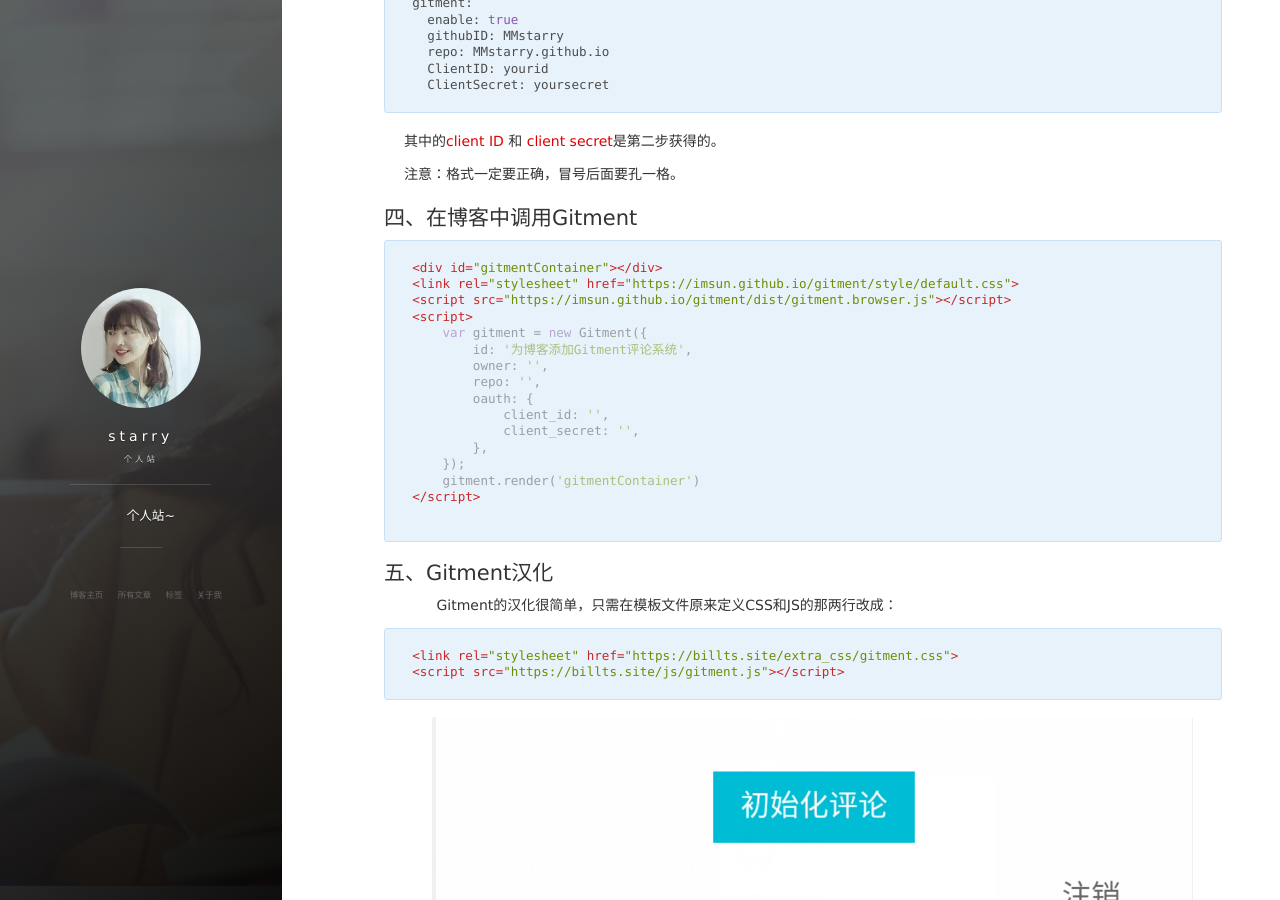
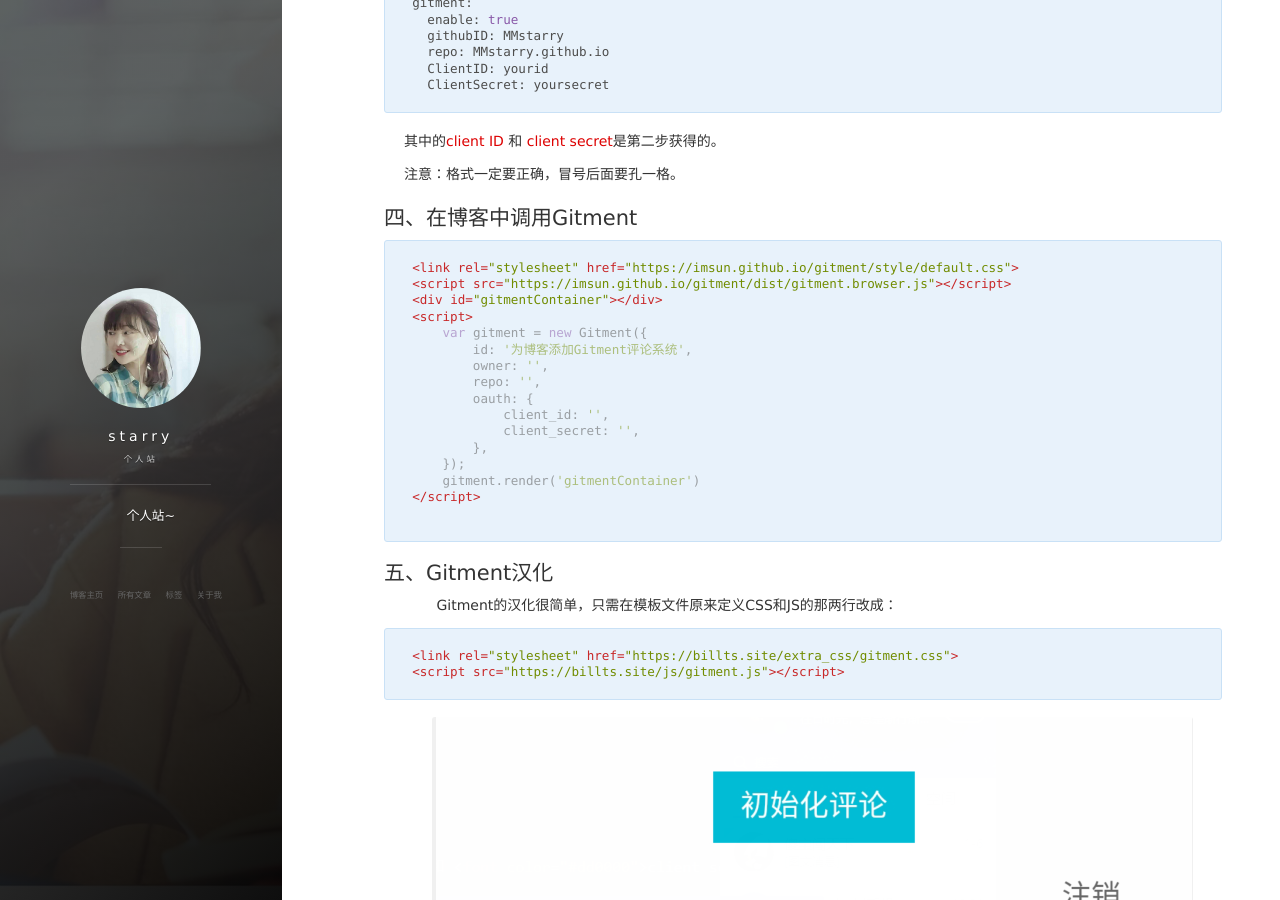
Before and after one commit to MMstarry/MMstarry.github.io, a Jekyll site: the page built from _posts/2017-09-24-gitment.md, in a window 1280 px wide and 900 px high, scrolled down 1147 px. Built offline with Jekyll 4.4.1, drawn with Linux system fonts in a browser that asks for light colours; nearby versions of some CDN libraries; comment, search, counter and statistics services are not loaded.

Commit message:
Update 2017-09-24-gitment.md

````diff
--- a/_posts/2017-09-24-gitment.md
+++ b/_posts/2017-09-24-gitment.md
@@ -39,10 +39,10 @@ gitment:
 
 ## 四、在博客中调用Gitment
 
-```xml
-<div id="gitmentContainer"></div>
+```js
 <link rel="stylesheet" href="https://imsun.github.io/gitment/style/default.css">
 <script src="https://imsun.github.io/gitment/dist/gitment.browser.js"></script>
+<div id="gitmentContainer"></div>
 <script>
     var gitment = new Gitment({
         id: '{{ page.title }}',
````
